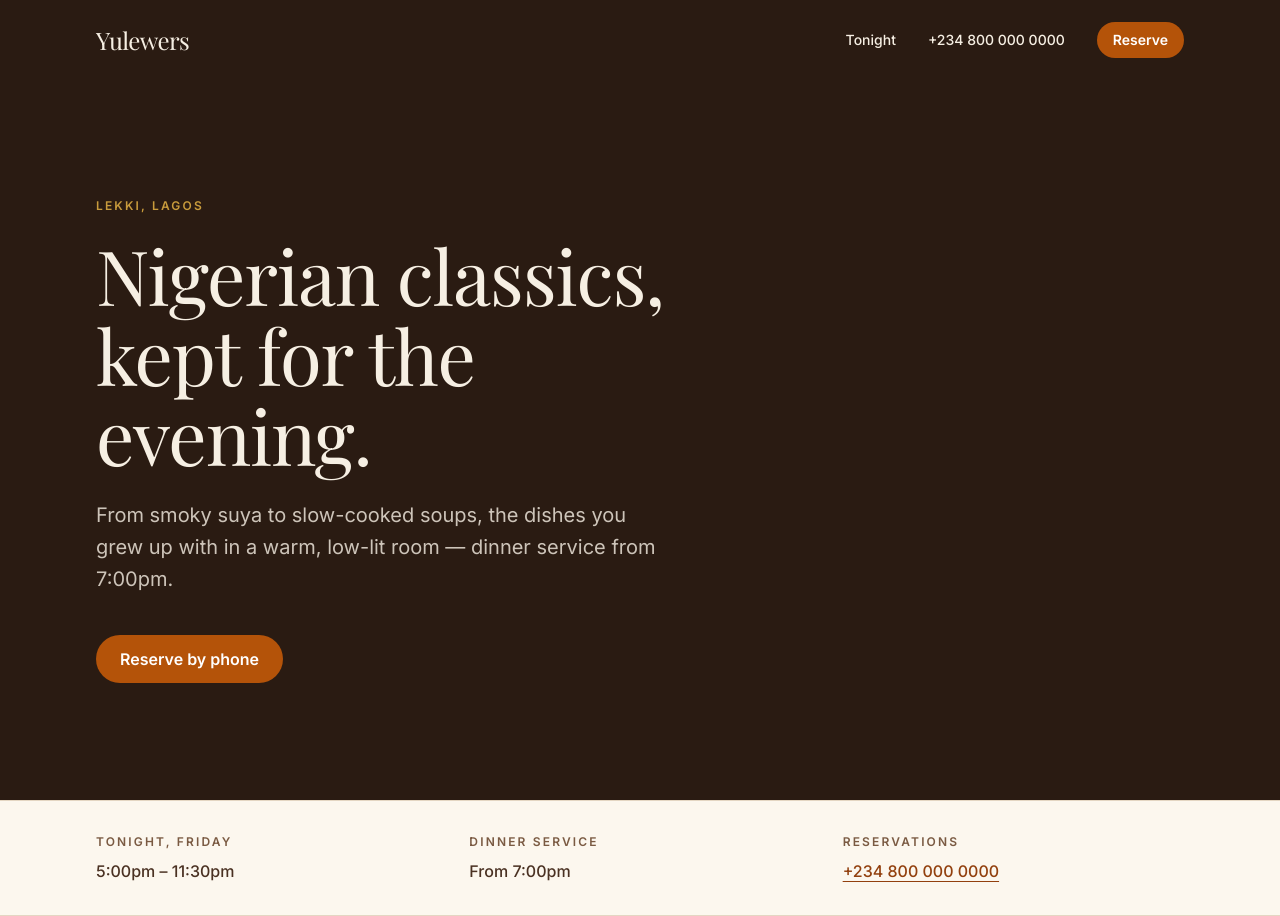
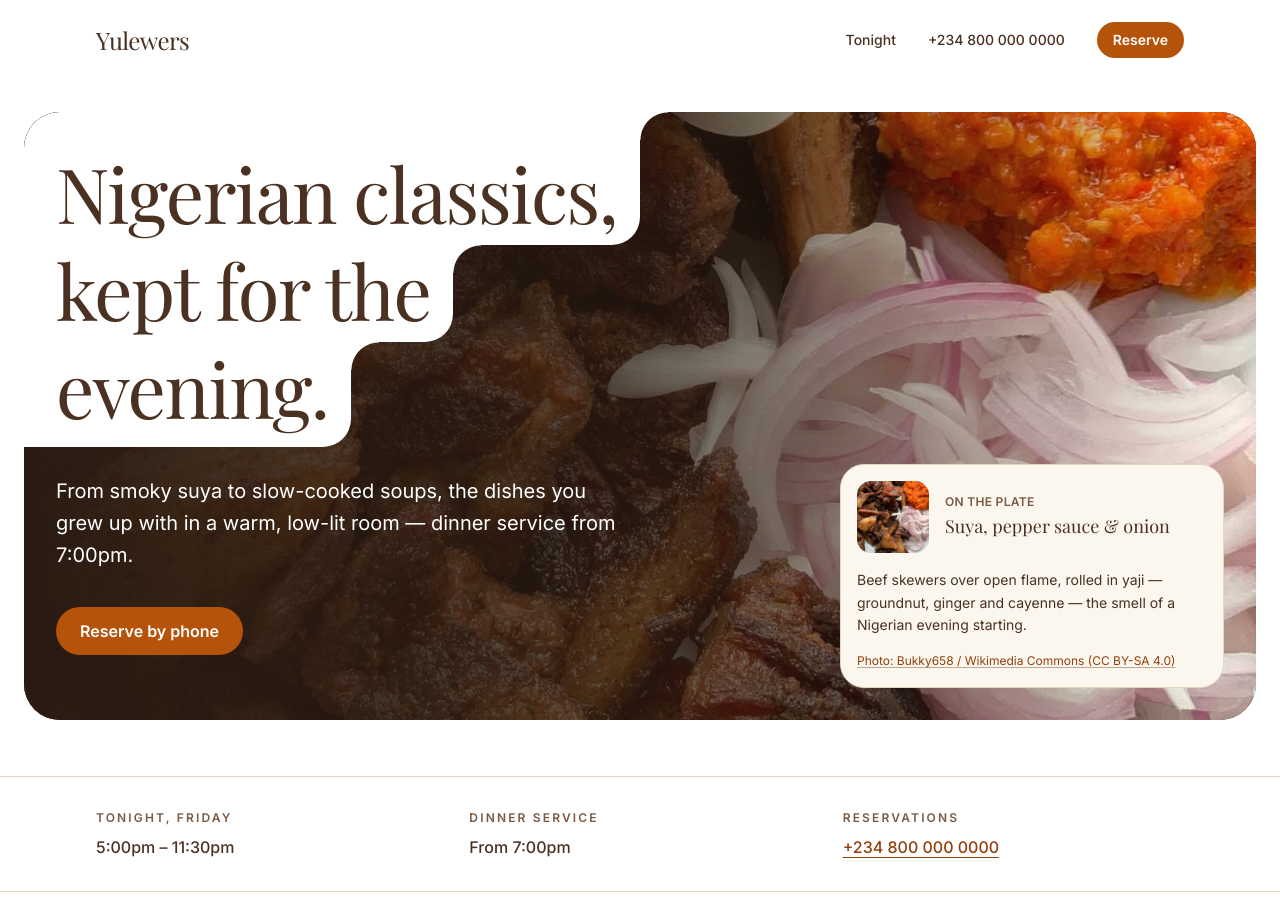
Before and after one commit to FavourDarasimi/Yulewers, a Next.js app: page / in a window 1280 px wide. After the commit the page ends 892 px from the top, so only its background shows below. Built offline with nearby package versions, Linux system fonts and the light colour scheme; a web font is replaced by a local one.

Commit message:
feat(Home): move the hero onto white with a stepped headline block

```diff
--- a/app/components/Hero.tsx
+++ b/app/components/Hero.tsx
@@ -1,24 +1,42 @@
+import Image from "next/image";
 import { venue } from "@/lib/venue";
 
 export default function Hero() {
   return (
-    <section
-      id="top"
-      className="surface-evening flex min-h-[100svh] items-center pt-16 md:pt-20"
-    >
-      <div className="mx-auto w-full max-w-6xl px-5 py-20 lg:px-8">
-        <div className="max-w-[36rem]">
-          <p className="text-eyebrow font-semibold uppercase text-gold">
-            {venue.neighbourhood}, Lagos
+    <section id="top" className="overflow-x-hidden">
+      <div className="mx-auto max-w-7xl px-4 pt-24 pb-10 md:px-6 md:pt-28 lg:pb-14">
+        <div className="surface-evening relative isolate overflow-hidden rounded-[28px] lg:rounded-[36px]">
+          <Image
+            src="/hero/suya.jpg"
+            alt="Suya — spiced grilled beef with sliced onion and pepper sauce"
+            fill
+            sizes="(min-width: 1024px) min(1240px, 100vw - 3rem), calc(100vw - 2rem)"
+            className="object-cover"
+            loading="eager"
+            fetchPriority="high"
+          />
+          {/* The scrim carries the lede and the phone button, nothing else — the
+              headline sits on solid frame colour. It is vertical on mobile, where
+              the copy spans the width, and horizontal on desktop, where the copy
+              is a column down the left. It stays near-solid under the button and
+              thins out toward the top/right so the photograph is still legible as
+              a photograph where the headline's bites open onto it. */}
+          <div className="absolute inset-0 bg-linear-to-t from-evening via-evening/80 to-evening/55 lg:bg-linear-to-r lg:from-evening lg:via-evening/70 lg:to-evening/0" />
+
+          <div className="hero-plate relative flex min-h-[34rem] flex-col justify-between gap-12 lg:min-h-[calc(100svh-12rem)]">
+            <div>
+              <div className="hero-cutout-frame">
+                <h1 className="hero-cutout font-display">
+                  <span className="cutout-slab cutout-line">Nigerian classics,</span>{" "}
+                  <span className="cutout-slab cutout-line">kept for the</span>{" "}
+                  <span className="cutout-slab cutout-line">evening.</span>
+                </h1>
+              </div>
+              <p className="mt-7 max-w-xl text-lede text-ivory">
+                From smoky suya to slow-cooked soups, the dishes you grew up with in a warm, low-lit
+                room — dinner service from {venue.dinnerServiceFrom}.
               </p>
-          <h1 className="mt-5 text-display font-display">
-            Nigerian classics, kept for the evening.
-          </h1>
-          <p className="mt-6 max-w-[52ch] text-lede text-ivory/80">
-            From smoky suya to slow-cooked soups, the dishes you grew up with in a warm, low-lit room
-            — dinner service from {venue.dinnerServiceFrom}.
-          </p>
-          <div className="mt-10">
+              <div className="mt-9">
                 <a
                   href={`tel:${venue.phone.e164}`}
                   className="inline-flex rounded-full bg-ember px-6 py-3 text-base font-semibold text-white transition-colors hover:bg-ember-deep motion-reduce:transition-none"
@@ -27,6 +45,39 @@ export default function Hero() {
                 </a>
               </div>
             </div>
+
+            <div className="rounded-[20px] border border-line bg-ivory-raised p-4 text-walnut sm:max-w-sm sm:self-end lg:absolute lg:bottom-8 lg:right-8 lg:max-w-sm lg:rounded-[24px]">
+              <div className="flex items-center gap-4">
+                <Image
+                  src="/hero/suya.jpg"
+                  alt=""
+                  width={72}
+                  height={72}
+                  className="size-[72px] shrink-0 rounded-[14px] object-cover"
+                  loading="lazy"
+                />
+                <div>
+                  <p className="text-xs font-semibold uppercase tracking-wide text-walnut-soft">
+                    On the plate
+                  </p>
+                  <p className="mt-1 font-display text-lg leading-snug">
+                    Suya, pepper sauce &amp; onion
+                  </p>
+                </div>
+              </div>
+              <p className="mt-4 text-sm leading-relaxed">
+                Beef skewers over open flame, rolled in yaji — groundnut, ginger and cayenne — the
+                smell of a Nigerian evening starting.
+              </p>
+              <a
+                href="https://commons.wikimedia.org/wiki/File:Suya_with_pepper_sauce.jpg"
+                className="mt-4 inline-block text-xs text-ember-ink underline decoration-line-strong/50 underline-offset-2 hover:decoration-2"
+              >
+                Photo: Bukky658 / Wikimedia Commons (CC BY-SA 4.0)
+              </a>
+            </div>
+          </div>
+        </div>
       </div>
     </section>
   );
--- a/app/components/SiteHeader.tsx
+++ b/app/components/SiteHeader.tsx
@@ -14,8 +14,8 @@ export default function SiteHeader() {
     <header
       className={`fixed inset-x-0 top-0 z-50 border-b transition-colors motion-reduce:transition-none ${
         solid
-          ? "border-line bg-ivory-raised/95 text-walnut backdrop-blur-sm"
-          : "border-transparent text-ivory"
+          ? "border-line bg-ivory/95 text-walnut backdrop-blur-sm"
+          : "border-transparent text-walnut"
       }`}
     >
       <div className="mx-auto flex h-16 max-w-6xl items-center justify-between px-5 md:h-20 lg:px-8">
--- a/app/components/TonightStrip.tsx
+++ b/app/components/TonightStrip.tsx
@@ -9,7 +9,7 @@ export default async function TonightStrip() {
   return (
     <section
       id="tonight"
-      className="scroll-mt-[calc(4rem+1px)] border-y border-line bg-ivory-raised md:scroll-mt-[calc(5rem+1px)]"
+      className="scroll-mt-[calc(4rem+1px)] border-y border-line bg-ivory md:scroll-mt-[calc(5rem+1px)]"
     >
       <div className="mx-auto grid max-w-6xl gap-8 px-5 py-8 sm:grid-cols-3 lg:px-8">
         <div>
--- a/app/globals.css
+++ b/app/globals.css
@@ -5,7 +5,9 @@
 @custom-variant dark (&:where(.dark, .dark *));
 
 @theme inline {
-  --color-ivory: #f6efe3;
+  /* The page is pure white; ivory-raised is the warm tint cards sit on, so it
+     must stay off-white or those cards merge into the page. */
+  --color-ivory: #ffffff;
   --color-ivory-raised: #fcf7ee;
   --color-walnut: #4a3122;
   --color-walnut-soft: #7a5a42;
@@ -13,9 +15,9 @@
   --color-ember-ink: #92400e;
   --color-ember-deep: #7c2d12;
   --color-evening: #2a1b12;
-  /* gold is decorative on ivory (2.24:1) — accent text uses ember-ink */
+  /* gold is decorative on white (2.56:1) — accent text uses ember-ink */
   --color-gold: #c89b3c;
-  /* line is decorative only (1.25:1 on ivory); control borders use line-strong */
+  /* line is decorative only (1.43:1 on white); control borders use line-strong */
   --color-line: #e4d6c2;
   --color-line-strong: #7a5a42;
 
@@ -59,10 +61,114 @@
   }
 }
 
-/* A walnut ring is 1.39:1 on the evening band, so dark sections swap it for
-   gold (6.5:1). Ember fills take the walnut ring plus the 2px offset gap. */
+/* Dark surfaces (the hero plate) need the inverse ring: a walnut ring is 1.39:1
+   on evening, while gold is 6.5:1. Ember fills take the gold ring plus the 2px
+   offset gap. */
 .surface-evening {
   --focus-ring: var(--focus-ring-inverse);
   background-color: var(--color-evening);
   color: var(--color-ivory);
 }
+
+/* Stepped headline mass: a white paper block laid over the photograph, so the
+   image wraps around the type instead of meeting it at right angles. Every line
+   is a slab of the block colour whose bottom-right corner is rounded convexly
+   into the photo; at its top-right the radial gradient fills the reflex corner
+   so the photo's corner is rounded instead. The top line is closed by the same
+   fill, which rounds the photo against the plate's top edge.
+
+   The frame breaks out of the plate's padding to the top and side edges, so the
+   mass meets the card the way a letterpressed block would; --pad-x and --pad-y
+   come from .hero-plate, which owns that padding.
+
+   --cutout-fit is the longest line measured in em, including its 0.3em right
+   padding: 7.68 for "Nigerian classics," at this tracking, stored as 7.83 for
+   headroom. Sizing by the column instead of the viewport is what guarantees that
+   line can never wrap and break the staircase — the display step is a ceiling,
+   and on narrow screens the column wins. */
+.hero-plate {
+  --pad-x: 1rem;
+  --pad-y: 1rem;
+
+  padding: var(--pad-y) var(--pad-x);
+}
+
+.hero-cutout-frame {
+  --cutout-bg: var(--color-ivory);
+  --cutout-r: 12px;
+
+  /* cqi has to resolve against an ancestor: an element that is its own query
+     container cannot size its own font from it, and the units silently fall back
+     to the viewport. */
+  container-type: inline-size;
+  margin: calc(-1 * var(--pad-y)) calc(-1 * var(--pad-x)) 0;
+}
+
+.hero-cutout {
+  --cutout-fit: 7.83;
+
+  font-size: min(
+    var(--text-display),
+    calc((100cqi - 2 * var(--pad-x) - var(--cutout-r)) / var(--cutout-fit))
+  );
+  line-height: 1.08;
+  letter-spacing: -0.02em;
+  color: var(--color-walnut);
+}
+
+.cutout-slab {
+  position: relative;
+  display: block;
+  background-color: var(--cutout-bg);
+  border-bottom-right-radius: var(--cutout-r);
+}
+
+/* Every line turns a reflex corner at its top-right and the photo turns a
+   convex one; this square fills the reflex corner, so the photo's corner is
+   rounded rather than a right angle. The solid crescent sits at the square's
+   top-left, tangent to both edges. */
+.cutout-line::before {
+  content: "";
+  position: absolute;
+  top: 0;
+  left: 100%;
+  width: var(--cutout-r);
+  height: var(--cutout-r);
+  background-image: radial-gradient(
+    circle at 100% 100%,
+    transparent calc(var(--cutout-r) - 1px),
+    var(--cutout-bg) var(--cutout-r)
+  );
+}
+
+.cutout-line {
+  width: fit-content;
+  padding: 0.06em 0.3em 0.14em var(--pad-x);
+}
+
+/* The first line is the top step, so it carries the inset that keeps the mass
+   clear of the card's rounded corner. */
+.cutout-line:first-child {
+  padding-top: calc(var(--pad-y) + 0.5rem);
+}
+
+.cutout-line:last-child {
+  padding-bottom: 0.24em;
+}
+
+@media (min-width: 40rem) {
+  .hero-plate {
+    --pad-x: 2rem;
+    --pad-y: 2rem;
+  }
+
+  .hero-cutout-frame {
+    --cutout-r: 20px;
+  }
+}
+
+@media (min-width: 64rem) {
+  .hero-cutout-frame {
+    --cutout-r: 28px;
+  }
+}
```
Also changed, not shown: public/hero/suya.jpg (added), 1 other file (tests, documents, lock files or other folders). Lines whose indentation alone changed are shown as unchanged.
